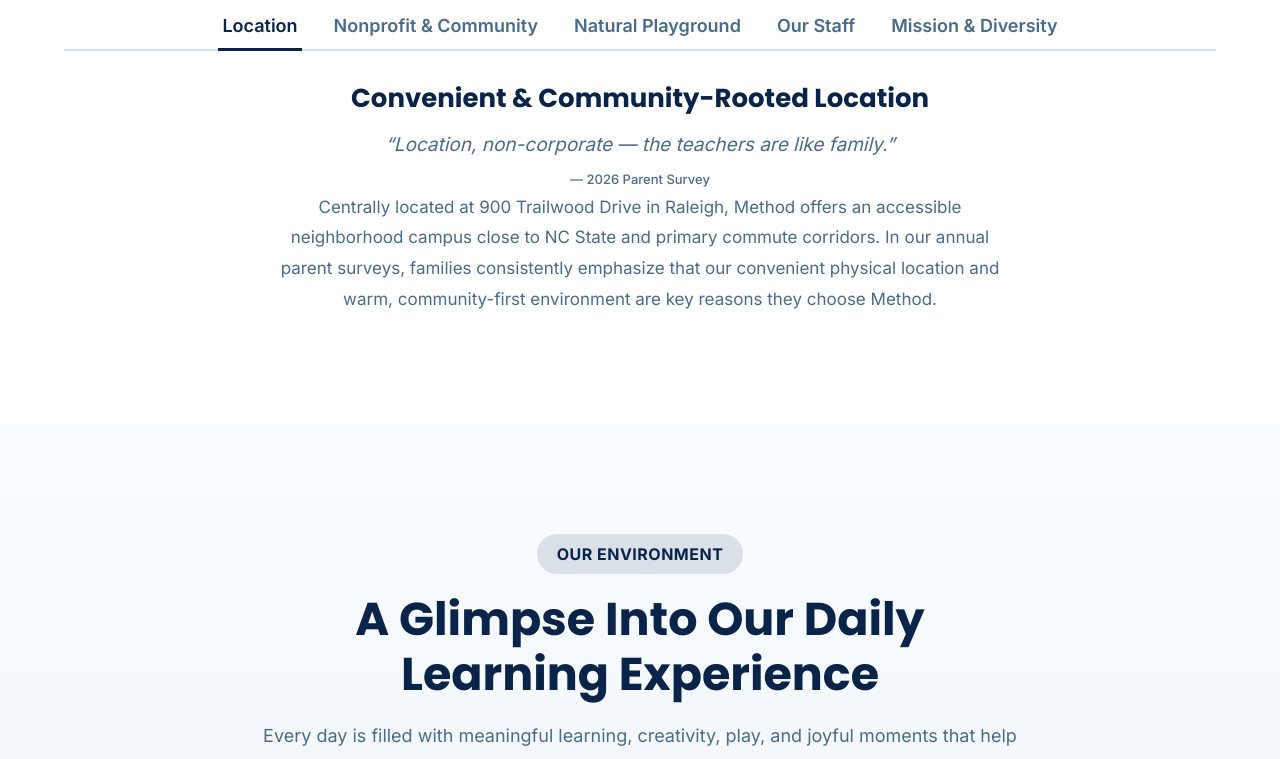
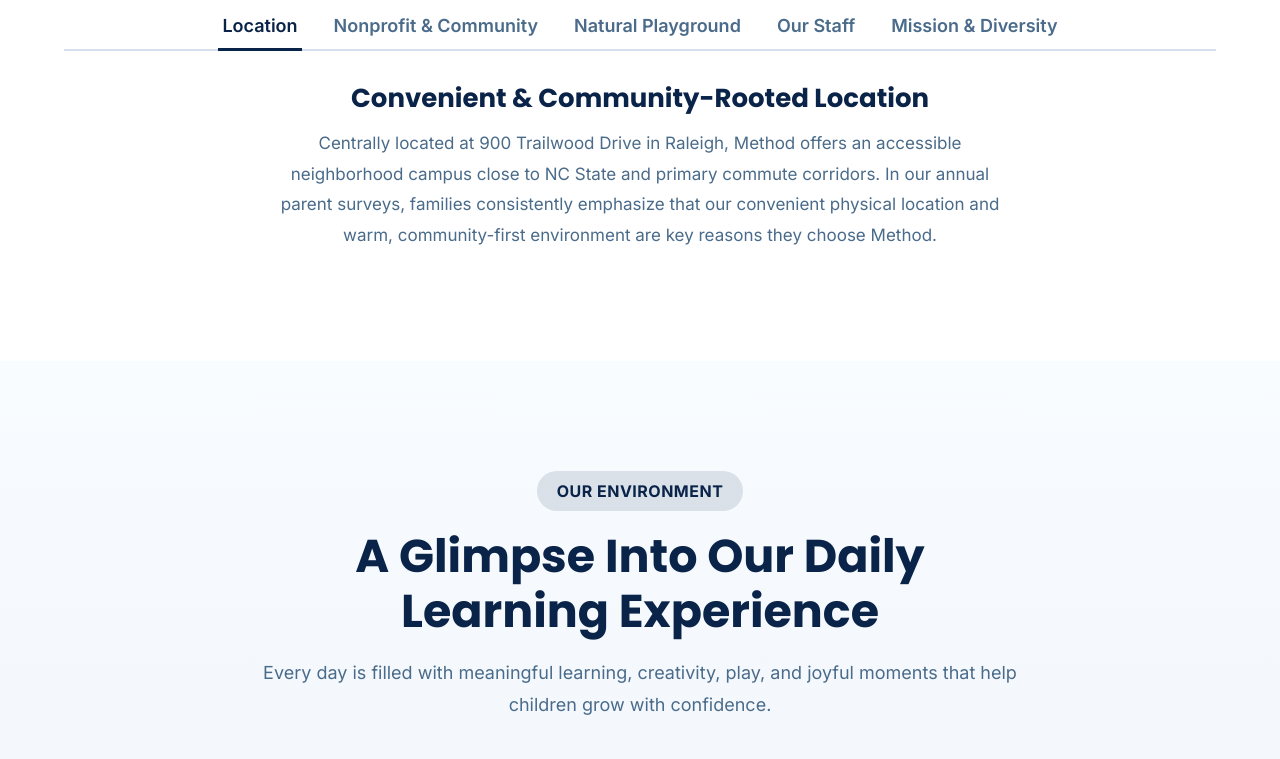
Before and after one commit to nani986690/methodaftercommain, a plain HTML site: page index.html in a window 1280 px wide. Shown: the part 3793-4552 px from the top of the page. Drawn offline with Linux system fonts and the light colour scheme.

Commit message:
quote2nd

```diff
--- a/index.html
+++ b/index.html
@@ -364,8 +364,8 @@
       <div class="why-panels">
         <div class="why-panel active" id="tab-location">
           <h3>Convenient &amp; Community-Rooted Location</h3>
-          <p class="why-quote">&ldquo;Location, non-corporate &mdash; the teachers are like family.&rdquo; <span
-              class="quote-attribution">&mdash; 2026 Parent Survey</span></p>
+          <!----  <p class="why-quote">&ldquo;Location, non-corporate &mdash; the teachers are like family.&rdquo; <span
+              class="quote-attribution">&mdash; 2026 Parent Survey</span></p>-->
           <p>Centrally located at 900 Trailwood Drive in Raleigh, Method offers an accessible neighborhood campus close
             to NC State and primary commute corridors. In our annual parent surveys, families consistently emphasize
             that
@@ -581,7 +581,12 @@ Learning Environment -->
           <h3>Complete Forms</h3>
 
           <p>
-            Download fillable packets for <a href="assets/Infant_Toddler_Enrollment_Packet.pdf" download="Method_CDC_Infant_Toddler_Enrollment_Packet.pdf" style="color:#0A2348; font-weight:600; text-decoration:underline;">Infants/Toddlers</a> &amp; <a href="assets/Preschool_PreK_Enrollment_Packet.pdf" download="Method_CDC_Preschool_PreK_Enrollment_Packet.pdf" style="color:#0A2348; font-weight:600; text-decoration:underline;">Preschool</a>.
+            Download fillable packets for <a href="assets/Infant_Toddler_Enrollment_Packet.pdf"
+              download="Method_CDC_Infant_Toddler_Enrollment_Packet.pdf"
+              style="color:#0A2348; font-weight:600; text-decoration:underline;">Infants/Toddlers</a> &amp; <a
+              href="assets/Preschool_PreK_Enrollment_Packet.pdf"
+              download="Method_CDC_Preschool_PreK_Enrollment_Packet.pdf"
+              style="color:#0A2348; font-weight:600; text-decoration:underline;">Preschool</a>.
           </p>
 
         </div>
```
